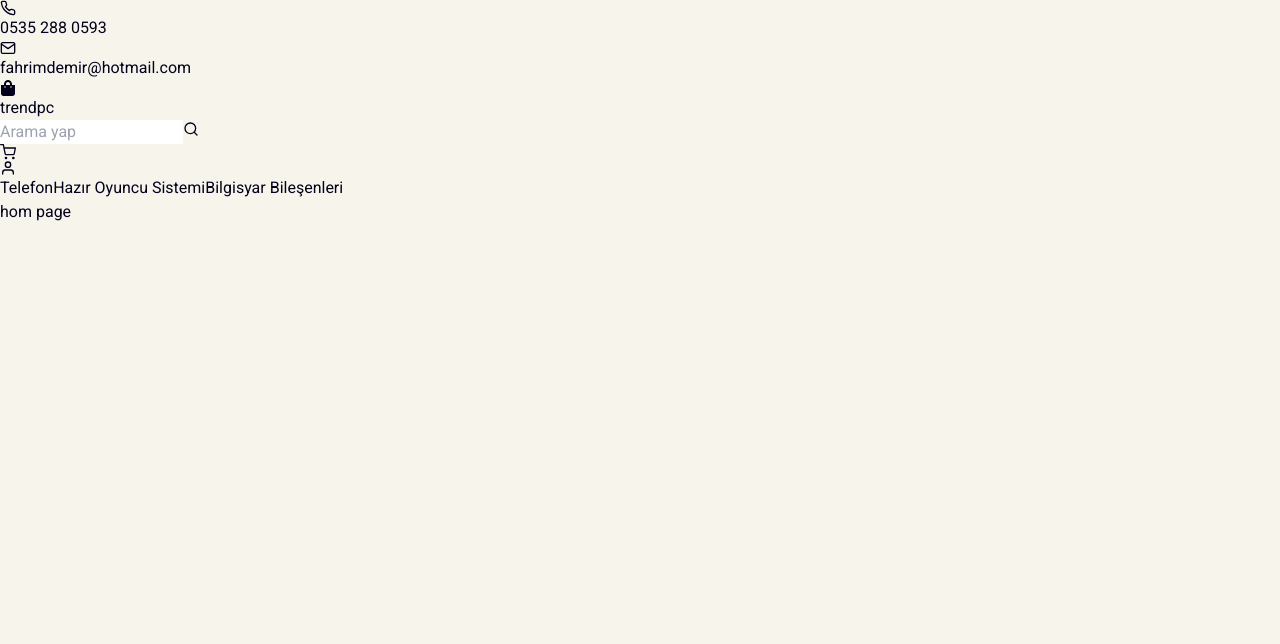
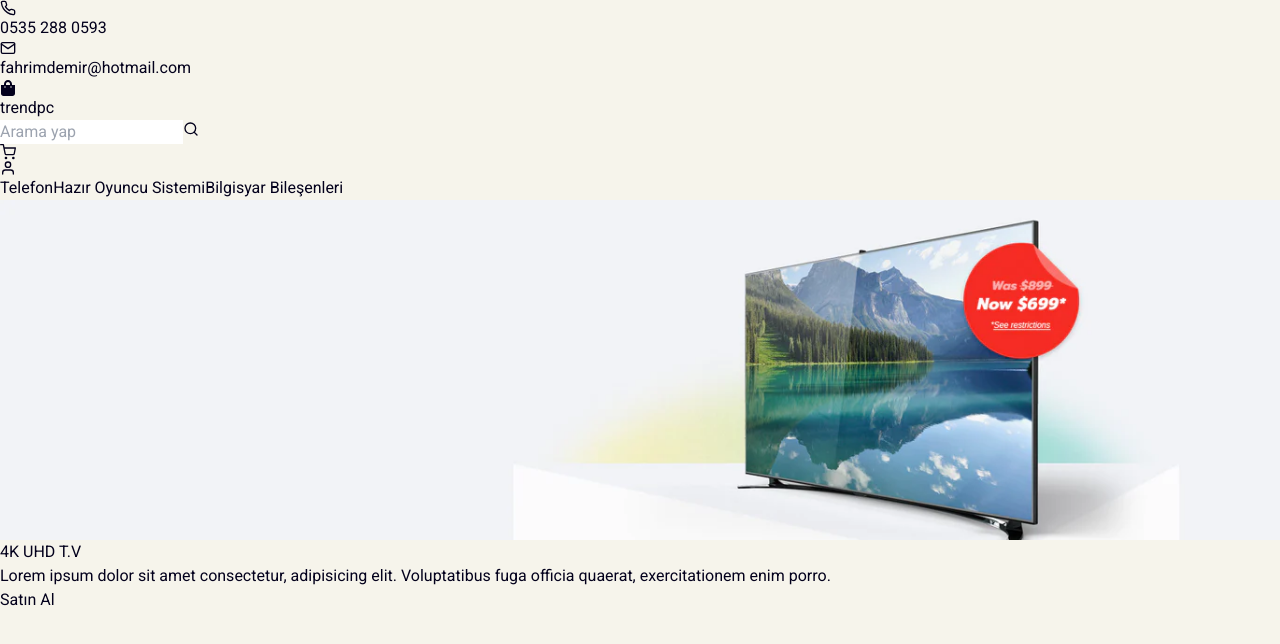
Before and after one commit to f6hri/e-com, a React (Vite) app: page / in a window 1280 px wide. Shown: the top 644 px of the page. Built offline with nearby package versions, Linux system fonts and the light colour scheme.

Commit message:
code fixed & created hero section.

```diff
--- a/src/components/navbar/footBar.tsx
+++ b/src/components/navbar/footBar.tsx
@@ -1,21 +1,22 @@
 import { Link } from "react-router-dom";
 import Container from "../shared/container";
+import HStack from "../shared/hStack";
 
-export default function FootBar(){
-    return(
-        <div className="bg-blue-700 text-white py-2">
+export default function FootBar() {
+  return (
+    <div className="bg-gray-200 py-2">
       <Container>
-                <div className="flex items-center gap-8">
+        <HStack spacing={8}>
           <Link to="#">
-                        <span className="font-medium">Telefon</span>
+            <span className="font-medium text-sm">Telefon</span>
           </Link>
           <Link to="#">
-                        <span className="font-medium">Hazır Oyuncu Sistemi</span>
+            <span className="font-medium text-sm">Hazır Oyuncu Sistemi</span>
           </Link>
           <Link to="#">
-                        <span className="font-medium">Bilgisyar Bileşenleri</span>
+            <span className="font-medium text-sm">Bilgisyar Bileşenleri</span>
           </Link>
-                </div>
+        </HStack>
       </Container>
     </div>
   );
--- a/src/components/navbar/index.tsx
+++ b/src/components/navbar/index.tsx
@@ -5,11 +5,9 @@ import TopBar from "./topBar";
 export default function Navbar() {
   return (
     <header>
-      <div className="flex flex-col gap-2">
         <TopBar />
         <MiddleBar />
         <FootBar />
-      </div>
     </header>
   );
 }
--- a/src/components/navbar/middleBar.tsx
+++ b/src/components/navbar/middleBar.tsx
@@ -5,7 +5,7 @@ import { Link } from "react-router-dom";
 
 export default function MiddleBar() {
   return (
-    <div className="py-3">
+    <div className="py-5">
       <Container>
         <div className="flex items-center justify-between">
           <span className="flex items-center gap-1 text-4xl">
--- a/src/components/navbar/topBar.tsx
+++ b/src/components/navbar/topBar.tsx
@@ -1,12 +1,13 @@
 import { FiPhone, FiMail } from "react-icons/fi";
 import Container from "../shared/container";
+import HStack from "../shared/hStack";
 
 export default function TopBar() {
   return (
-    <div className="py-2 bg-gray-200">
+    <div className="py-2 bg-gray-200/25">
       <Container>
         <div className="flex justify-between items-center">
-          <div className="flex items-center gap-8">
+          <HStack spacing={10}>
             <a href="tel:+#" className="flex items-center gap-2 text-sm">
               <FiPhone />
               <span>0535 288 0593</span>
@@ -15,7 +16,7 @@ export default function TopBar() {
               <FiMail />
               <span>fahrimdemir@hotmail.com</span>
             </a>
-          </div>
+          </HStack>
         </div>
       </Container>
     </div>
--- /dev/null
+++ b/src/components/shared/hStack.tsx
@@ -0,0 +1,17 @@
+interface hStackProps {
+  children: React.ReactNode;
+  spacing: string | number;
+  customStyle?: string;
+}
+
+export default function HStack({
+  children,
+  spacing,
+  customStyle,
+}: hStackProps) {
+  return (
+    <div className={`flex items-center gap-${spacing} ${customStyle}`}>
+      {children}
+    </div>
+  );
+}
--- a/src/pages/Home.tsx
+++ b/src/pages/Home.tsx
@@ -1,15 +1,18 @@
 import SEO from "../SEO";
 import Navbar from "../components/navbar";
 import Container from "../components/shared/container";
+import HeroSection from "../sections/heroSection";
 
-export default function Home(){
-    return(
+export default function Home() {
+  return (
     <>
       <SEO title="Ana sayfa" />
       <Navbar />
+      <main>
         <Container>
-                hom page
+          <HeroSection />
         </Container>
+      </main>
     </>
   );
 }
--- /dev/null
+++ b/src/sections/heroSection.tsx
@@ -0,0 +1,19 @@
+export default function HeroSection() {
+  return (
+    <section className="relative">
+      <img src="/stock/tv.jpg" width="100%" alt="tv" />
+      <div className="absolute top-0 bottom-0 left-0 right-0 flex items-center">
+        <div className="ml-32 max-w-[450px]">
+          <h2 className="text-4xl font-bold">4K UHD T.V</h2>
+          <p className="my-2 text-md leading-8">
+            Lorem ipsum dolor sit amet consectetur, adipisicing elit.
+            Voluptatibus fuga officia quaerat, exercitationem enim porro.
+          </p>
+          <button className="px-9 py-3 bg-blue-500 rounded-md text-white font-semibold mt-4">
+            Satın Al
+          </button>
+        </div>
+      </div>
+    </section>
+  );
+}
```
Also changed, not shown: src/components/shared/vStack.tsx (added, +17 -0 lines), public/stock/tv.jpg (added). Lines whose indentation alone changed are shown as unchanged.
